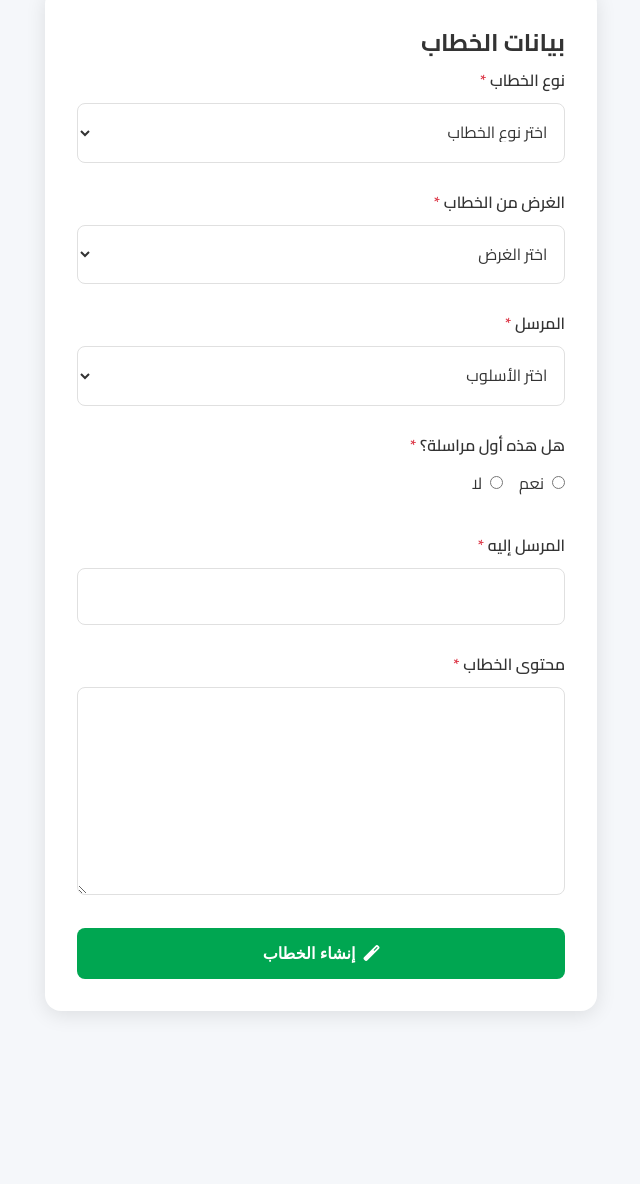
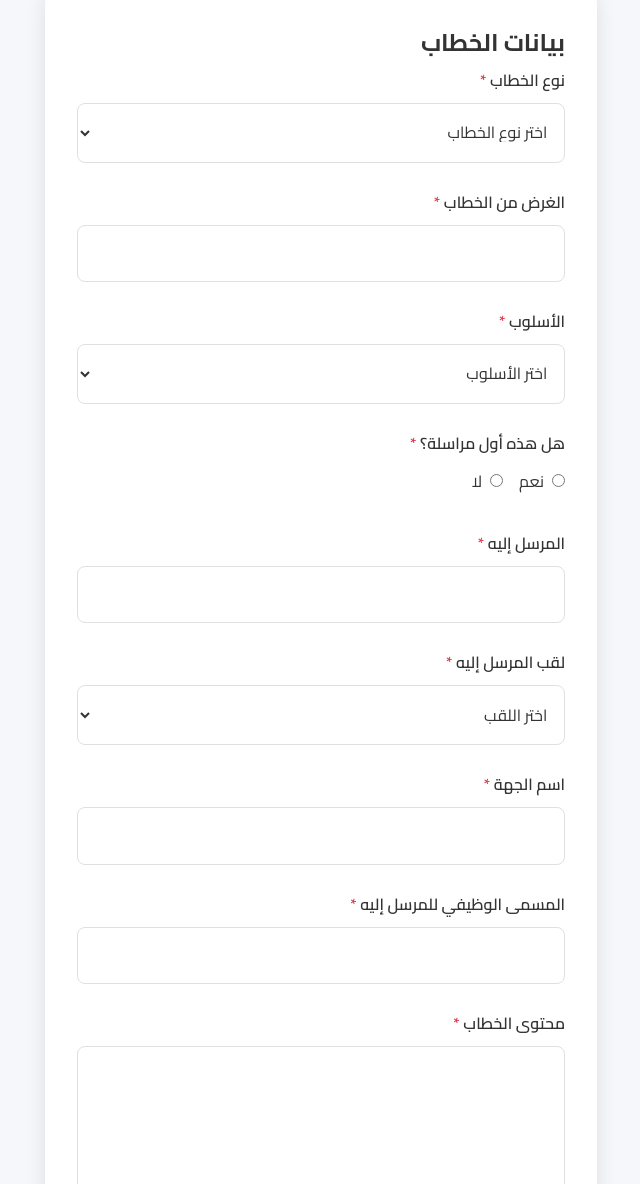
Before and after one commit to Ahmed5427/vercel102, a website: page create-letter.html in a window 1280 px wide. Shown: the part 214-1398 px from the top of the page, without its empty margins (611-1251 px from the left). Before the commit the page ends 1257 px from the top, so only its background shows below. Drawn offline with nearby package versions, Linux system fonts and the light colour scheme; no server answers.

Commit message:
Update create-letter.html

```diff
--- a/create-letter.html
+++ b/create-letter.html
@@ -53,14 +53,12 @@
 
                     <div class="form-group">
                         <label for="letterPurpose">الغرض من الخطاب <span class="required">*</span></label>
-                        <select id="letterPurpose" name="sub_category" required>
-                            <option value="">اختر الغرض</option>
-                        </select>
+                        <input type="text" id="letterPurpose" name="sub_category" required> <!-- Changed to text field -->
                     </div>
 
                     <div class="form-group">
-                        <label for="letterStyle">المرسل <span class="required">*</span></label>
-                        <select id="letterStyle" name="member_name" required>
+                        <label for="letterStyle">الأسلوب <span class="required">*</span></label>
+                        <select id="letterStyle" name="tone" required>
                             <option value="">اختر الأسلوب</option>
                         </select>
                     </div>
@@ -82,6 +80,25 @@
                     <div class="form-group">
                         <label for="recipient">المرسل إليه <span class="required">*</span></label>
                         <input type="text" id="recipient" name="recipient" required>
+                    </div>
+
+                    <div class="form-group">
+                        <label for="recipientTitle">لقب المرسل إليه <span class="required">*</span></label>
+                        <select id="recipientTitle" name="recipient_title" required>
+                            <option value="">اختر اللقب</option>
+                            <!-- Options will be dynamically loaded from sheets.js -->
+                        </select>
+                        <input type="text" id="otherRecipientTitle" name="other_recipient_title" style="display:none; margin-top: 10px;" placeholder="أدخل اللقب الآخر">
+                    </div>
+
+                    <div class="form-group">
+                        <label for="organizationName">اسم الجهة <span class="required">*</span></label>
+                        <input type="text" id="organizationName" name="organization_name" required>
+                    </div>
+
+                    <div class="form-group">
+                        <label for="recipientJobTitle">المسمى الوظيفي للمرسل إليه <span class="required">*</span></label>
+                        <input type="text" id="recipientJobTitle" name="recipient_job_title" required>
                     </div>
 
                     <div class="form-group">
@@ -132,5 +149,32 @@
     <script src="sheets.js"></script>
     <script src="api.js"></script>
     <script src="main.js"></script>
+    <script>
+        document.addEventListener("DOMContentLoaded", function() {
+            const recipientTitleSelect = document.getElementById("recipientTitle");
+            const otherRecipientTitleInput = document.getElementById("otherRecipientTitle");
+
+            // Populate recipientTitleSelect from sheets.js (assuming a function like loadRecipientTitles exists)
+            // For now, hardcode options for demonstration
+            const titles = ["سعادة", "معالي", "صاحب السمو", "أخرى"]; // Example titles from column C
+            titles.forEach(title => {
+                const option = document.createElement("option");
+                option.value = title;
+                option.textContent = title;
+                recipientTitleSelect.appendChild(option);
+            });
+
+            recipientTitleSelect.addEventListener("change", function() {
+                if (this.value === "أخرى") {
+                    otherRecipientTitleInput.style.display = "block";
+                    otherRecipientTitleInput.setAttribute("required", "true");
+                } else {
+                    otherRecipientTitleInput.style.display = "none";
+                    otherRecipientTitleInput.removeAttribute("required");
+                    otherRecipientTitleInput.value = ""; // Clear value when hidden
+                }
+            });
+        });
+    </script>
 </body>
 </html>
```
